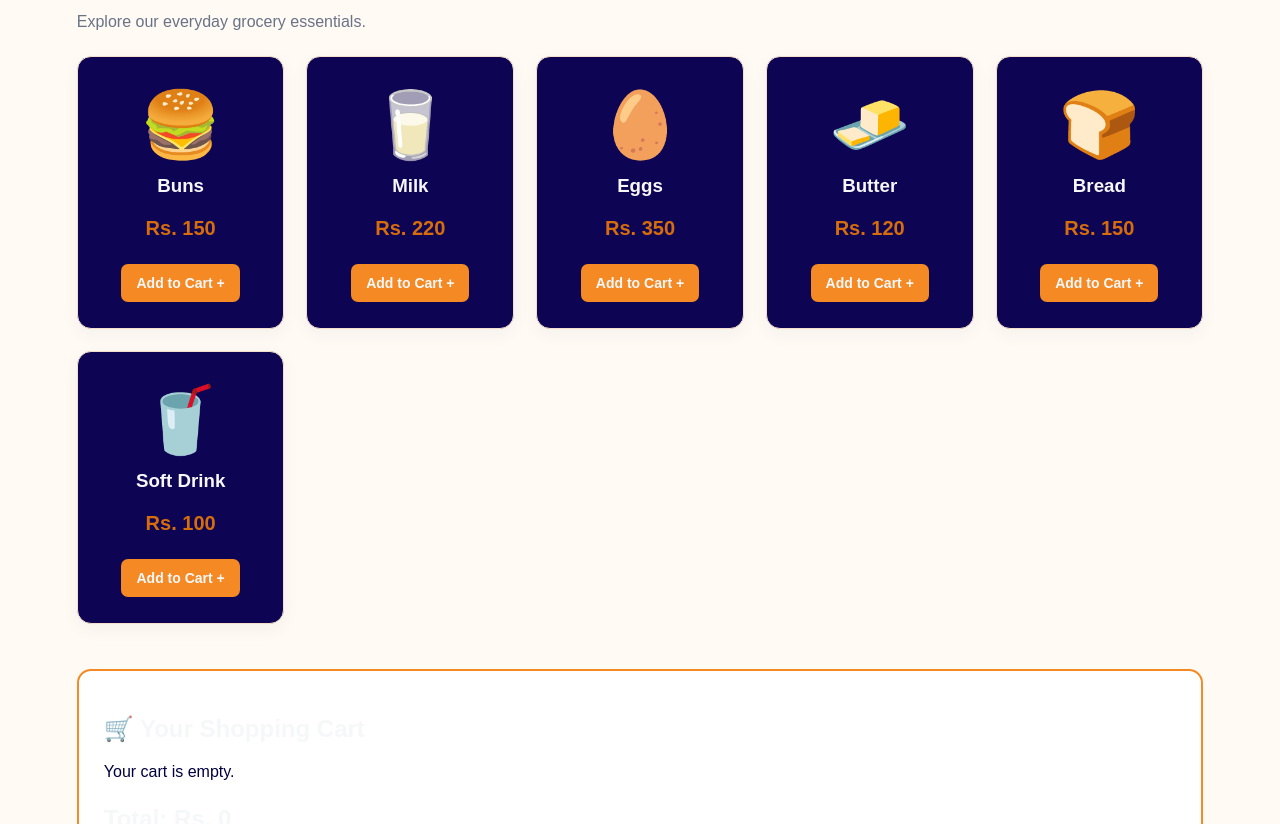
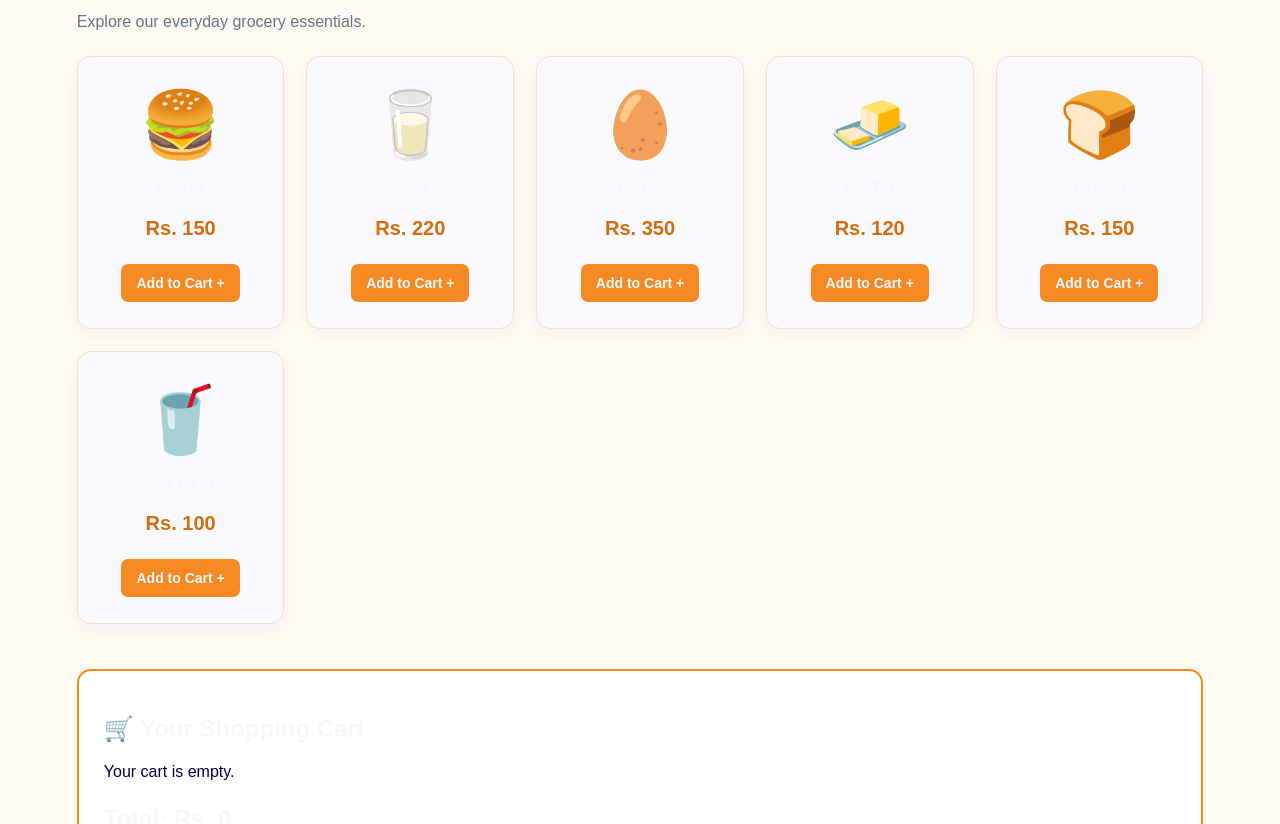
Before and after one commit to essenzaapk-droid/taimuriya-grocery, a plain HTML site: page index.html in a window 1280 px wide. Shown: the part 705-1529 px from the top of the page. Drawn offline with Linux system fonts and the light colour scheme.

Commit message:
Update index.html

```diff
--- a/index.html
+++ b/index.html
@@ -13,7 +13,7 @@
       --orange: #f58a24;
       --orange-light: #f0a54f;
       --background: #fffaf4;
-      --white: #0e0454;
+      --white: #f9f9fe;
       --text: #01013f;
     }
 
```
